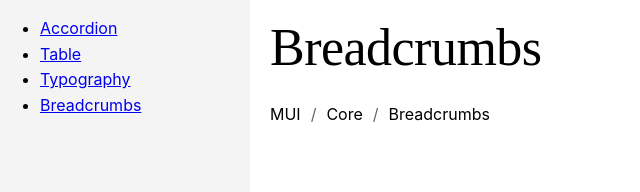
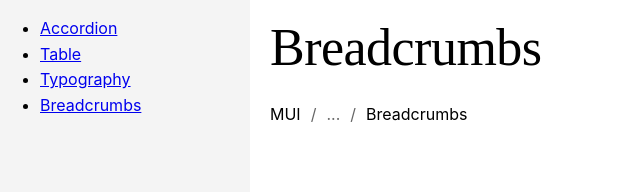
Before and after one commit to SystemAgainst/ui-kit, a React (Vite) app: page /breadcrumbs in a window 1280 px wide. Shown: the top 192 px of the page, without its empty margins (0-640 px from the left). Built offline with nearby package versions, Linux system fonts and the light colour scheme.

Commit message:
add: condensed for menu

```diff
--- a/src/App.tsx
+++ b/src/App.tsx
@@ -20,7 +20,7 @@
 
 			<Route path='/typography' element={<Typography variant='displayLarge'>asdf</Typography>} />
 
-			<Route path='/breadcrumbs' element={<Breadcrumbs items={breadcrumbsData} />} />
+			<Route path='/breadcrumbs' element={<Breadcrumbs maxItems={2} items={breadcrumbsData} />} />
 		</Routes>
 	</BasicLayout>
 )
--- a/src/components/Breadcrumbs/index.tsx
+++ b/src/components/Breadcrumbs/index.tsx
@@ -6,14 +6,20 @@
 import { BreadcrumbsPropsType } from './types'
 
 const Breadcrumbs = ({ ...props }: BreadcrumbsPropsType) => {
-	const { items = [], className, style, children, separator = "/" } = props
+	const { items = [], maxItems, className, style, children, separator = '/' } = props
 
 	const handleOnClick = (event: MouseEvent<HTMLDivElement, MouseEvent>) => {
 		event.preventDefault()
 		alert('You clicked a breadcrumb.')
 	}
 
-	const wrapperClass = cn(className, styles.wrapper);
+	const ellipsis = <span className={styles.ellipsis}>...</span>
+
+	const visibleBreadcrumbs = (maxItems && items.length > maxItems)
+		? [items[0], { label: ellipsis, href: undefined }, items[items.length - 1]]
+		: items
+
+	const wrapperClass = cn(className, styles.wrapper)
 
 	return (
 		<>
@@ -21,22 +27,18 @@
 			<br />
 			<div role='presentation' onClick={handleOnClick}>
 				<div className={wrapperClass} style={style}>
-					{
-						items.map((item, index) => (
-							<Fragment key={`breadcrumbs-${index}`}>
-								<Link
-										className={styles.link}
-										to={item.href || '#'}
-										aria-current={!item.href ? 'page' : undefined}
-									>
-										{item.label}
+					{visibleBreadcrumbs.map((item, index) => (
+						<Fragment key={`breadcrumbs-${index}`}>
+							{typeof item.label === 'string' ? (
+								<Link className={styles.link} to={item.href || '#'} aria-current={!item.href ? 'page' : undefined}>
+									{item.label}
 								</Link>
-								{index < items.length - 1 &&
-									<span className={styles.separator}>{separator}</span>
-								}
-							</Fragment>
-						))
-					}
+							) : (
+								item.label // Отображение ReactNode, например, "..."
+							)}
+							{index < visibleBreadcrumbs.length - 1 && <span className={styles.separator}>{separator}</span>}
+						</Fragment>
+					))}
 				</div>
 			</div>
 		</>
--- a/src/components/Breadcrumbs/style.module.css
+++ b/src/components/Breadcrumbs/style.module.css
@@ -12,3 +12,8 @@
 	margin: 0 5px;
 	color: #666;
 }
+
+.ellipsis {
+	color: #666;
+	cursor: default;
+}
--- a/src/components/Breadcrumbs/types.ts
+++ b/src/components/Breadcrumbs/types.ts
@@ -7,6 +7,7 @@
 
 export type BreadcrumbsPropsType = {
 	items?: BreadcrumbType[]
+	maxItems?: number // если кол-во данных больше указанного числа, то будет указаны первый элемент, троеточие и последний элемент
 	className?: string
 	children?: ReactNode
 	separator?: ReactNode
```
